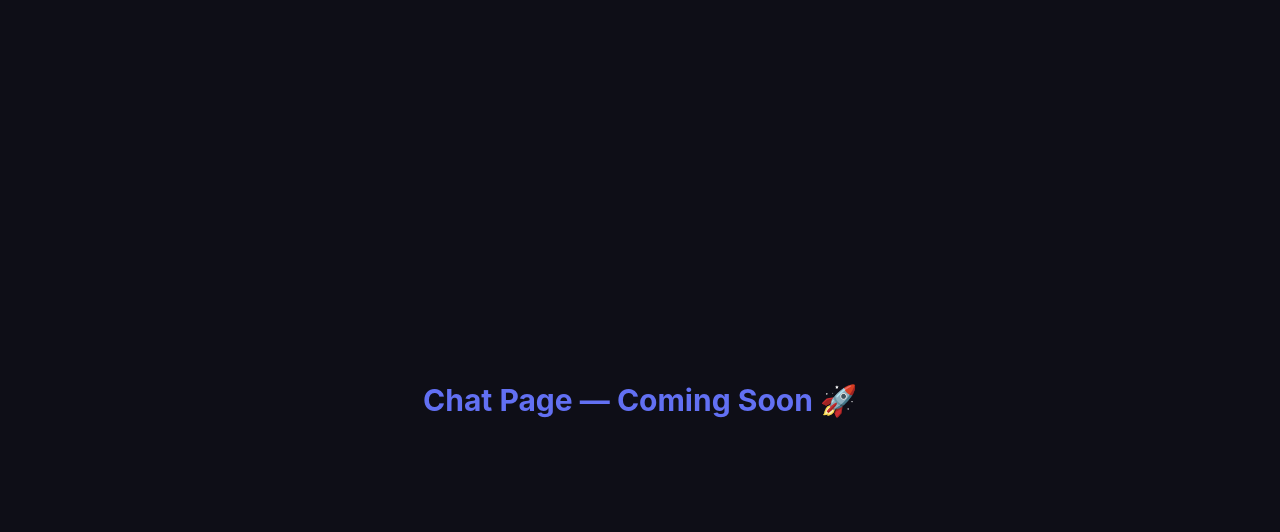
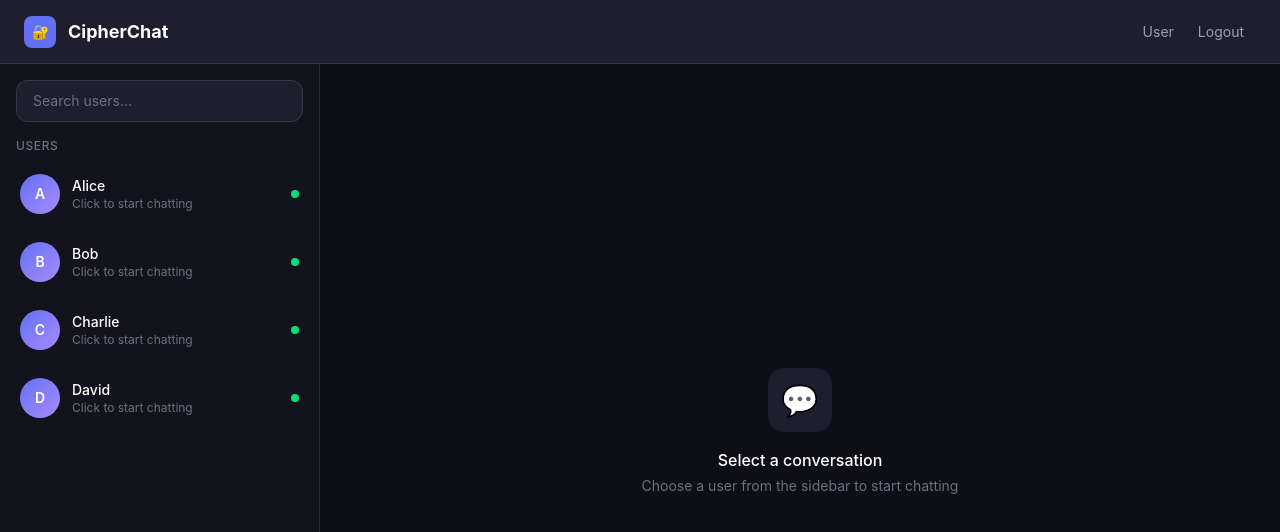
Before and after one commit to Anjalim2228/cipherchat, a React (Vite) app in the folder frontend/: page /chat in a window 1280 px wide. Shown: the top 532 px of the page. Built offline with nearby package versions, Linux system fonts and the light colour scheme.

Commit message:
feat: premium chat UI with sidebar and message window

```diff
--- a/frontend/src/pages/ChatPage.tsx
+++ b/frontend/src/pages/ChatPage.tsx
@@ -1,9 +1,165 @@
+import { useState } from 'react';
+import { useAuth } from '../context/AuthContext';
+import { useNavigate } from 'react-router-dom';
+
 const ChatPage = () => {
+  const { user, logout } = useAuth();
+  const navigate = useNavigate();
+  const [selectedUser, setSelectedUser] = useState<string | null>(null);
+
+  const handleLogout = () => {
+    logout();
+    navigate('/login');
+  };
+
   return (
-    <div className="min-h-screen bg-[#0e0e17] flex items-center justify-center">
-      <h1 className="text-3xl font-bold text-[#6270f3]">
-        Chat Page — Coming Soon 🚀
-      </h1>
+    <div className="h-screen bg-[#0e0e17] flex flex-col">
+      {/* Top Navbar */}
+      <div className="h-16 bg-[#1e1e2e] border-b border-white/10 flex items-center justify-between px-6 shrink-0">
+        <div className="flex items-center gap-3">
+          <div className="w-8 h-8 bg-[#6270f3] rounded-lg flex items-center justify-center">
+            <span className="text-sm">🔐</span>
+          </div>
+          <h1 className="text-white font-bold text-lg">CipherChat</h1>
+        </div>
+
+        <div className="flex items-center gap-3">
+          <span className="text-gray-400 text-sm">
+            {user?.username || 'User'}
+          </span>
+          <button
+            onClick={handleLogout}
+            className="text-sm text-gray-400 hover:text-red-400 transition-colors px-3 py-1.5 rounded-lg hover:bg-red-400/10"
+          >
+            Logout
+          </button>
+        </div>
+      </div>
+
+      {/* Main Content */}
+      <div className="flex flex-1 overflow-hidden">
+        {/* Sidebar */}
+        <div className="w-80 bg-[#13131e] border-r border-white/10 flex flex-col">
+          {/* Search */}
+          <div className="p-4">
+            <input
+              type="text"
+              placeholder="Search users..."
+              className="w-full bg-[#1e1e2e] border border-white/10 rounded-xl px-4 py-2.5 text-white placeholder-gray-500 focus:outline-none focus:border-[#6270f3] text-sm"
+            />
+          </div>
+
+          {/* Users List */}
+          <div className="flex-1 overflow-y-auto px-2">
+            <p className="text-gray-500 text-xs font-medium px-2 mb-2 uppercase tracking-wider">
+              Users
+            </p>
+
+            {/* Placeholder users */}
+            {['Alice', 'Bob', 'Charlie', 'David'].map((name) => (
+              <div
+                key={name}
+                onClick={() => setSelectedUser(name)}
+                className={`flex items-center gap-3 p-3 rounded-xl cursor-pointer transition-all mb-1 ${
+                  selectedUser === name
+                    ? 'bg-[#6270f3]/20 border border-[#6270f3]/30'
+                    : 'hover:bg-white/5'
+                }`}
+              >
+                {/* Avatar */}
+                <div className="w-10 h-10 rounded-full bg-gradient-to-br from-[#6270f3] to-[#a78bfa] flex items-center justify-center shrink-0">
+                  <span className="text-white font-semibold text-sm">
+                    {name[0]}
+                  </span>
+                </div>
+
+                {/* Info */}
+                <div className="flex-1 min-w-0">
+                  <p className="text-white text-sm font-medium">{name}</p>
+                  <p className="text-gray-500 text-xs truncate">
+                    Click to start chatting
+                  </p>
+                </div>
+
+                {/* Online dot */}
+                <div className="w-2 h-2 rounded-full bg-green-400 shrink-0" />
+              </div>
+            ))}
+          </div>
+        </div>
+
+        {/* Chat Window */}
+        <div className="flex-1 flex flex-col">
+          {selectedUser ? (
+            <>
+              {/* Chat Header */}
+              <div className="h-16 bg-[#1e1e2e] border-b border-white/10 flex items-center px-6 gap-3">
+                <div className="w-9 h-9 rounded-full bg-gradient-to-br from-[#6270f3] to-[#a78bfa] flex items-center justify-center">
+                  <span className="text-white font-semibold text-sm">
+                    {selectedUser[0]}
+                  </span>
+                </div>
+                <div>
+                  <p className="text-white font-medium text-sm">{selectedUser}</p>
+                  <p className="text-green-400 text-xs">Online</p>
+                </div>
+              </div>
+
+              {/* Messages Area */}
+              <div className="flex-1 overflow-y-auto p-6 space-y-4">
+                {/* Sample messages */}
+                <div className="flex justify-start">
+                  <div className="bg-[#1e1e2e] border border-white/10 rounded-2xl rounded-tl-sm px-4 py-2.5 max-w-xs">
+                    <p className="text-white text-sm">Hey! How are you? 👋</p>
+                    <p className="text-gray-500 text-xs mt-1">10:30 AM</p>
+                  </div>
+                </div>
+
+                <div className="flex justify-end">
+                  <div className="bg-[#6270f3] rounded-2xl rounded-tr-sm px-4 py-2.5 max-w-xs">
+                    <p className="text-white text-sm">I'm good! Working on CipherChat 🚀</p>
+                    <p className="text-purple-200 text-xs mt-1">10:31 AM</p>
+                  </div>
+                </div>
+
+                <div className="flex justify-start">
+                  <div className="bg-[#1e1e2e] border border-white/10 rounded-2xl rounded-tl-sm px-4 py-2.5 max-w-xs">
+                    <p className="text-white text-sm">That's awesome! 🔥</p>
+                    <p className="text-gray-500 text-xs mt-1">10:32 AM</p>
+                  </div>
+                </div>
+              </div>
+
+              {/* Message Input */}
+              <div className="p-4 bg-[#13131e] border-t border-white/10">
+                <div className="flex items-center gap-3 bg-[#1e1e2e] border border-white/10 rounded-2xl px-4 py-3">
+                  <input
+                    type="text"
+                    placeholder="Type a message..."
+                    className="flex-1 bg-transparent text-white placeholder-gray-500 focus:outline-none text-sm"
+                  />
+                  <button className="w-8 h-8 bg-[#6270f3] hover:bg-[#4f4fe7] rounded-xl flex items-center justify-center transition-all hover:-translate-y-0.5">
+                    <span className="text-white text-sm">➤</span>
+                  </button>
+                </div>
+              </div>
+            </>
+          ) : (
+            /* Empty State */
+            <div className="flex-1 flex items-center justify-center">
+              <div className="text-center">
+                <div className="w-16 h-16 bg-[#1e1e2e] rounded-2xl flex items-center justify-center mx-auto mb-4">
+                  <span className="text-3xl">💬</span>
+                </div>
+                <p className="text-white font-medium">Select a conversation</p>
+                <p className="text-gray-500 text-sm mt-1">
+                  Choose a user from the sidebar to start chatting
+                </p>
+              </div>
+            </div>
+          )}
+        </div>
+      </div>
     </div>
   );
 };
```
